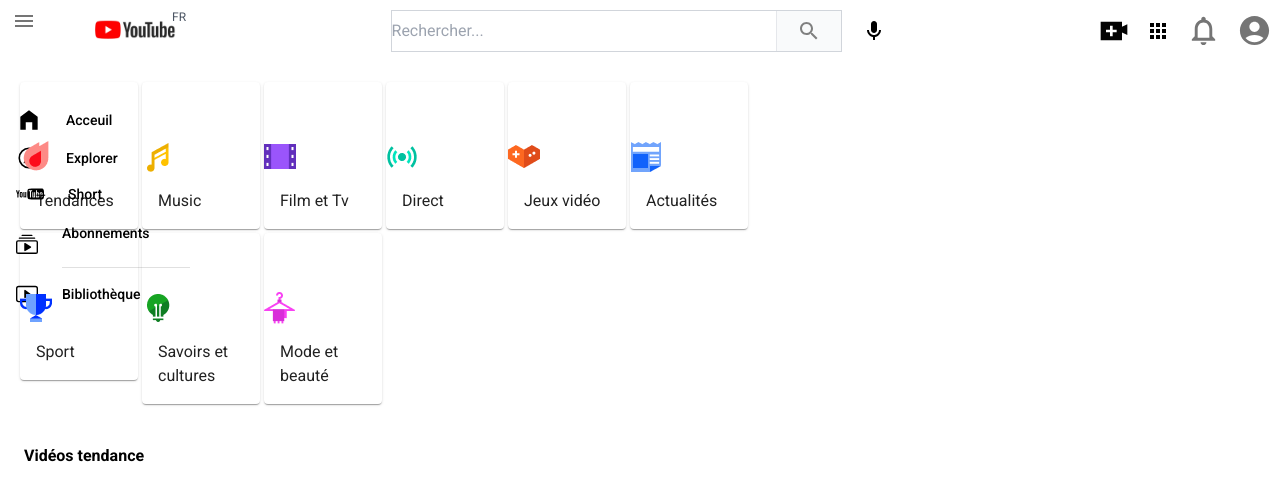
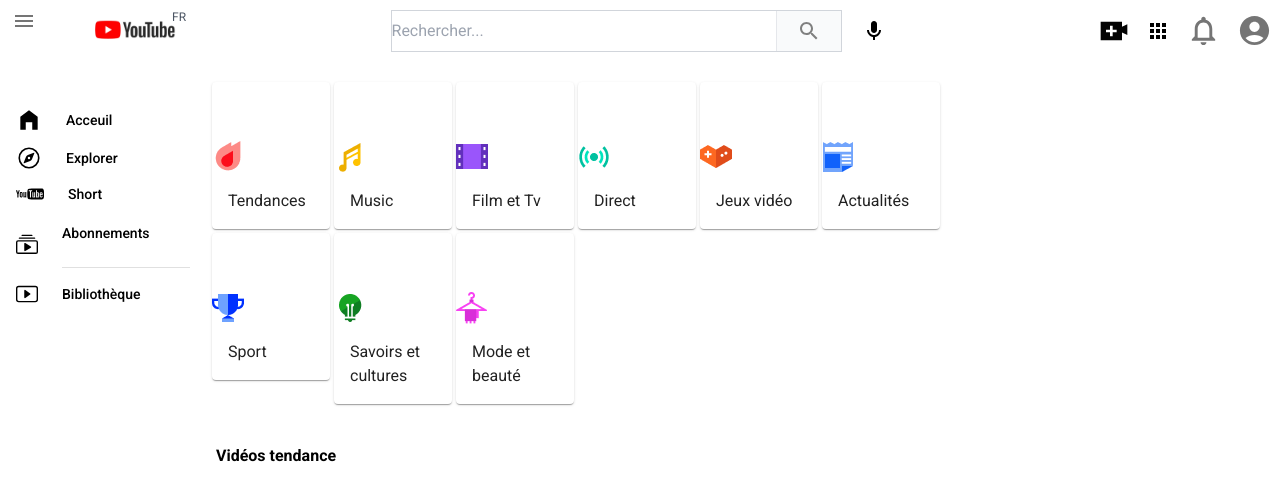
Before and after one commit to kalilBelgoumri/youtube_clone, a React (Create React App) app: page /explorer in a window 1280 px wide. Shown: the top 500 px of the page. Built offline with nearby package versions, Linux system fonts and the light colour scheme; no server answers.

Commit message:
update Explorer

```diff
--- a/src/pages/Explorer.js
+++ b/src/pages/Explorer.js
@@ -7,7 +7,7 @@ function Explorer() {
   console.log(uniqid());
 
   return (
-    <>
+    <div className="pl-[15vw]">
       <div className="w-[60vw] px-5 gap-x-1 gap-y-1 pt-5 grid md:grid-cols-3 lg:grid-cols-4 xl:grid-cols-6">
         {DataExplorer.map((data) => (
           <div key={uniqid()}>
@@ -16,7 +16,7 @@ function Explorer() {
         ))}
       </div>
       <h1 className="ml-6 mt-10 font-bold"> Vidéos tendance</h1>
-    </>
+    </div>
   );
 }
 
--- a/src/pages/Home.js
+++ b/src/pages/Home.js
@@ -6,8 +6,10 @@ import YouTube from "react-youtube";
 import { Paper } from "@mui/material";
 import data from "../data/data";
 import PositionedMenu from "../components/MoreIcon";
-import { Container } from "@mui/material";
-
+import {
+  MdOutlineKeyboardArrowLeft,
+  MdOutlineKeyboardArrowRight,
+} from "react-icons/md";
 function Home() {
   const { posts } = useContext(YoutubeContext);
   const uniqid = require("uniqid");
@@ -17,12 +19,16 @@ function Home() {
       <div className="pl-[15vw]">
         <div className="overflow-x-scroll pl-12 scrollbar-hide flex justify-center items-center border-b-[1px] border-t-[1px] ">
           {data.map((item) => (
+            <>
+              <MdOutlineKeyboardArrowLeft />
               <li
                 key={uniqid()}
                 className="bg-gray-100 flex justify-center items-center cursor-pointer text-center text-sm truncate px-12 m-3 py-1 border border-gray-300 rounded-full"
               >
                 {item}
               </li>
+              <MdOutlineKeyboardArrowRight />
+            </>
           ))}
         </div>
         <div className=" gap-y-3 py-5 md:mr-[1%] lg:mr-2 xl:mr-[1%] grid grid-cols-2 lg:grid-cols-3 xl:grid-cols-4  ">
```
Lines whose indentation alone changed are shown as unchanged.
